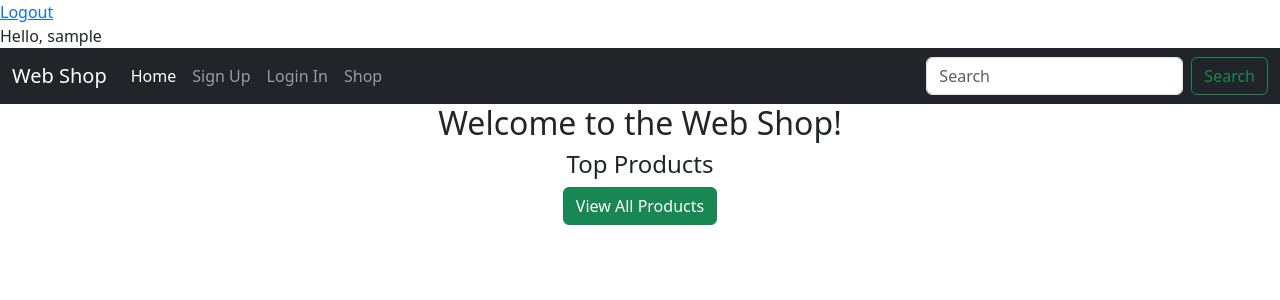
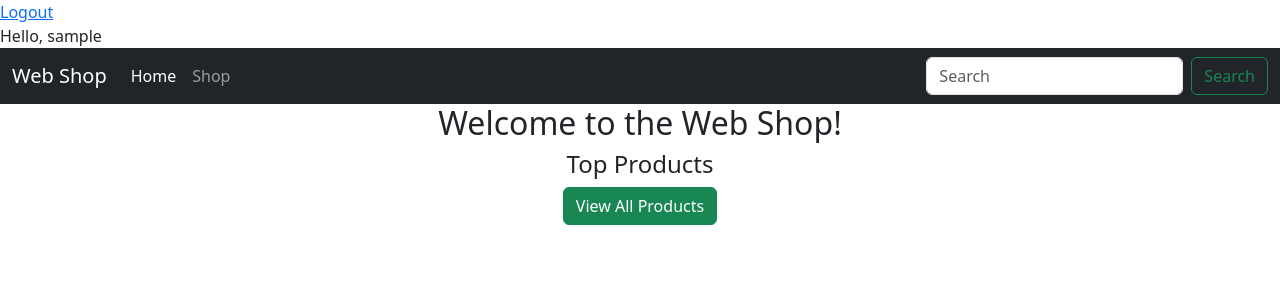
Before and after one commit to fabianstrandqvist/EITF06, a PHP site: page / in a window 1280 px wide. Shown: the top 300 px of the page. Run offline with PHP 8.4, Linux system fonts and the light colour scheme; the visitor is signed in with stand-in values (Sample User, id 1); tables that the repository leaves empty or names only in its code hold one stand-in row (values such as "Sample post").

Commit message:
Brenna - fix nav bar and little formatting things

```diff
--- a/index.php
+++ b/index.php
@@ -44,17 +44,17 @@ session_start();
             <a class="nav-link active" aria-current="page" href="#">Home</a>
             </li>
 
-            <li class="nav-item">
+            <!-- <li class="nav-item">
             <a class="nav-link" href="#signupform">Sign Up</a>
             </li>
 
             <li class="nav-item">
             <a class="nav-link" href="#">Login In</a>
-            </li>
+            </li> -->
 
             <!-- TODO: implement this button to direct to products.php -->
             <li class="nav-item">
-            <a class="nav-link" href="#">Shop</a>
+            <a class="nav-link" href="products.php">Shop</a>
             </li>
 
             <!-- Optional Dropdown -->
--- a/products.php
+++ b/products.php
@@ -69,7 +69,7 @@ ini_set('display_errors', 1);
 <body>
 <a href="logout1.php">Logout</a>
     <br>
-Hello, <?php echo $user_data['user_id']; ?>
+Hello, <?php echo $user_data['user_name']; ?>
     <!-- Navigation Bar -->
     <nav class="navbar navbar-expand-lg navbar-dark bg-dark">
     <div class="container-fluid">
```
